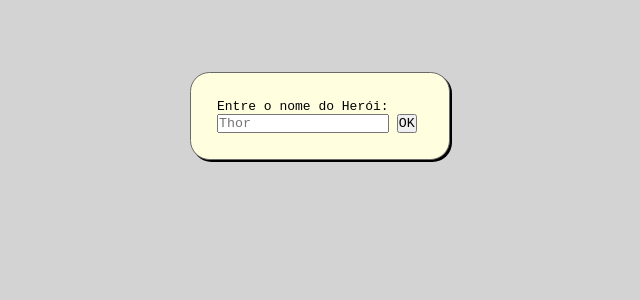
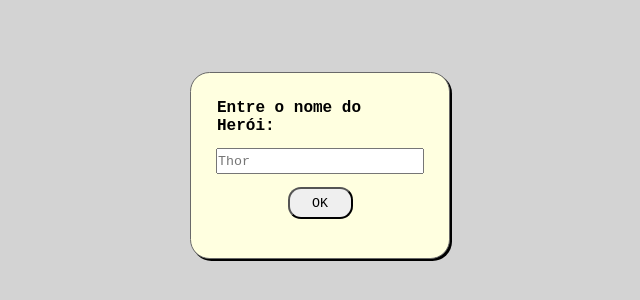
Before and after one commit to OsmarBaia/Potencia-Tech-iFood-Programacao-do-Zero, a plain HTML site: page 1.NivelHeroi/index.html in a window 1280 px wide. Shown: the part 214-514 px from the top of the page, without its empty margins (320-960 px from the left). Drawn offline with Linux system fonts and the light colour scheme.

Commit message:
feat: update naming popup

```diff
--- a/1.NivelHeroi/index.html
+++ b/1.NivelHeroi/index.html
@@ -11,12 +11,10 @@
 </head>
 <body onload="Start()">
 
-<div id="hero-namingCard" class="container-center containers-shadow">
-    <div>
-        <label for="namingCard_input"> Entre o nome do Herói: </label>
-        <input type="text" name="input-heroName" id="namingCard_input" placeholder="Thor">
-        <button id="bt-openHeroCard" onclick="OpenHeroCard()"> OK </button>
-    </div>
+<div id="hero-namingCard" class="container-center containers-shadow container-flex">
+    <label for="namingCard_input" > Entre o nome do Herói: </label>
+    <input type="text" name="input-heroName" id="namingCard_input" placeholder="Thor">
+    <button id="bt-openHeroCard" onclick="OpenHeroCard()"> OK </button>
 </div>
 
 <div id="hero-infoCard" class="container-center container-flex">
--- a/1.NivelHeroi/styles.css
+++ b/1.NivelHeroi/styles.css
@@ -43,8 +43,23 @@ body{
 
 #hero-namingCard{
     margin-top: 22rem;
+    flex-direction: column;
 }
-
+#hero-namingCard label{
+    font-size: large;
+    font-weight: bold;
+    margin-bottom: 1rem;
+}
+#hero-namingCard input{
+    width: 16rem;
+    height: 2rem;
+}
+#hero-namingCard button{
+    border-radius: 1rem;
+    width: 5rem;
+    padding: 0.5rem;
+    margin: 1rem auto;
+}
 #hero-infoCard{
     height: auto;
     flex-direction: column;
@@ -123,6 +138,8 @@ body{
     width: 16rem;
 }
 #hero-ranking p{
+    font-size: 1.2rem;
+    text-align: justify;
     margin-bottom: 1rem;
 }
 
```
